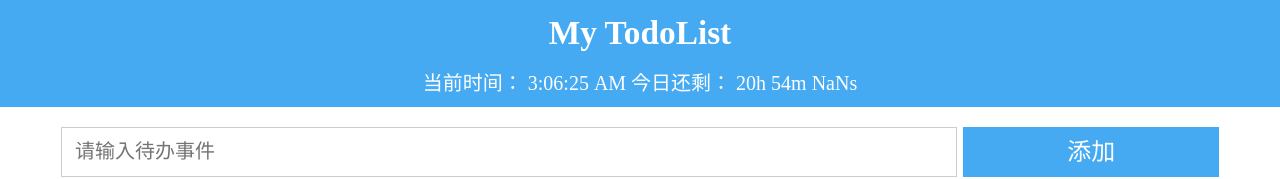
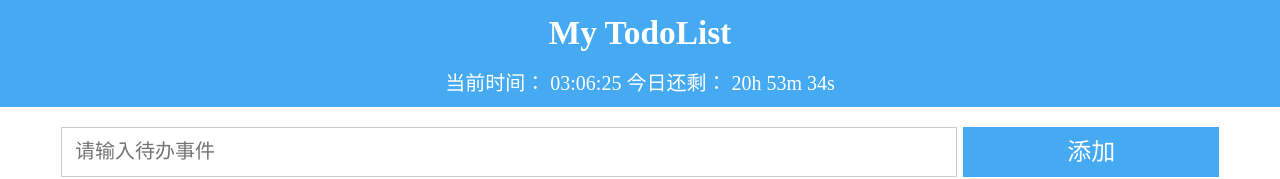
Before and after one commit to Hacker-C/js-todolist, a plain HTML site: page index.html in a window 1280 px wide. Shown: the top 179 px of the page. Drawn offline with Linux system fonts and the light colour scheme.

Commit message:
bugfix: 修复时间显示异常问题

```diff
--- a/index.html
+++ b/index.html
@@ -20,7 +20,7 @@
         当前时间：
         <span>00:00:00</span>
         今日还剩：
-        <span>12h 23m 3s</span>
+        <span>0h 0m 0s</span>
       </div>
     </header>
     <main>
--- a/js/time.js
+++ b/js/time.js
@@ -4,18 +4,22 @@ export default {
     let leftTime = document.querySelector('.time').children[1]
 
     // 计算当天时间和剩余时间
-    let t1 = setInterval(() => {
-      let now = new Date().toLocaleTimeString()
-      let nowTimeArr = now.split(':')
-      let s = 60 - +nowTimeArr[2]
-      let m = 60 - +nowTimeArr[1] - (s ? 1 : 0)
-      let h = 24 - +nowTimeArr[0] - (m ? 1 : 0)
+    setInterval(() => {
+      let date = new Date()
+
+      // 当前时间
+      let nowS = date.getSeconds()
+      let nowM = date.getMinutes()
+      let nowH = date.getHours()
       // 剩余时间
-      leftTime.innerHTML = `${h}h ${m < 10 ? '0' + m : m}m ${
-        s < 10 ? '0' + s : s
-      }s`
-      // 当前时间
-      nowTime.innerHTML = now
+      let leftH = 23 - +nowH
+      let leftM = 59 - +nowM
+      let leftS = 59 - +nowS
+      leftTime.innerHTML = leftH + 'h ' + leftM + 'm ' + leftS + 's '
+      nowTime.innerHTML = `
+        ${nowH < 10 ? '0' + nowH : nowH}:${nowM < 10 ? '0' + nowM : nowM}:${
+        nowS < 10 ? '0' + nowS : nowS
+      }`
     }, 1000)
   }
 }
```
